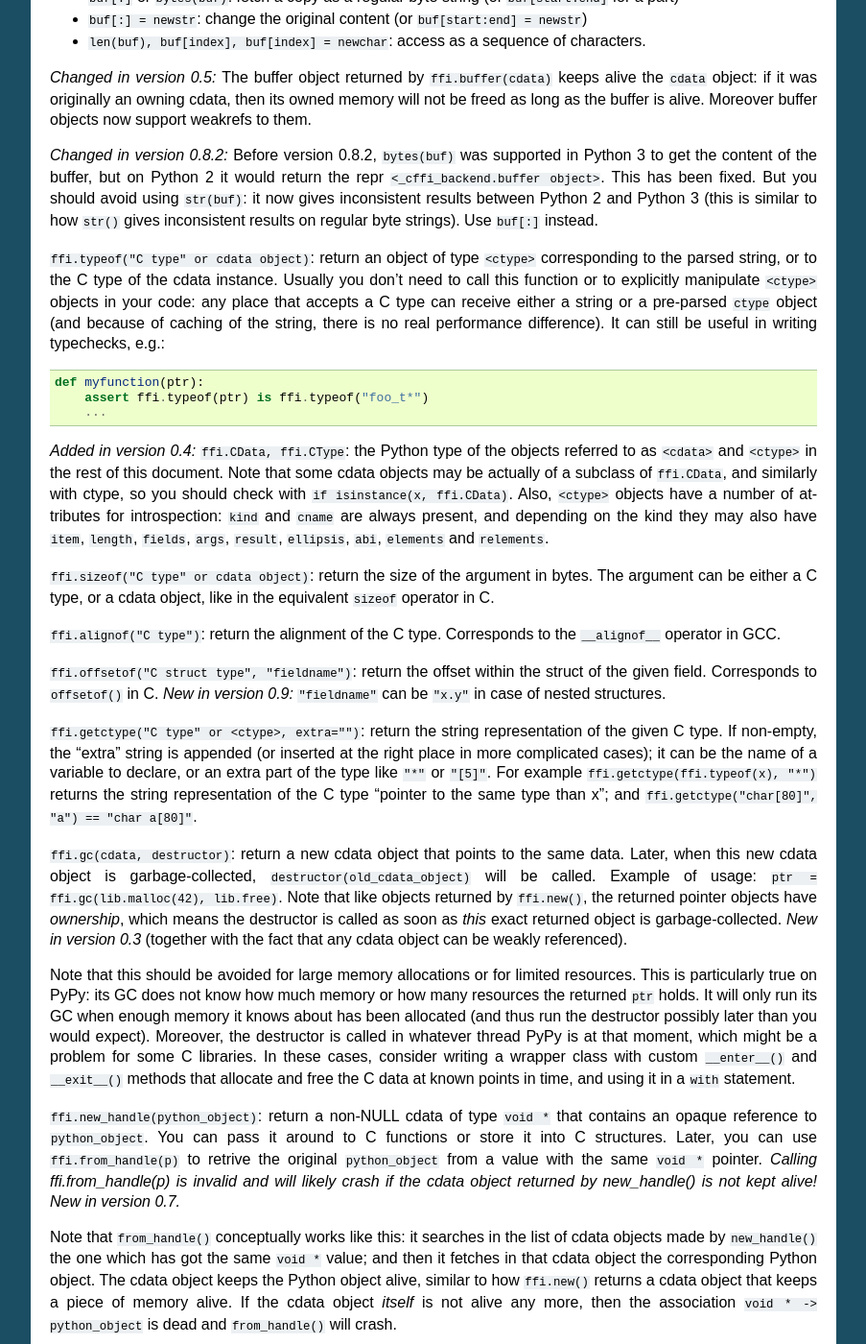
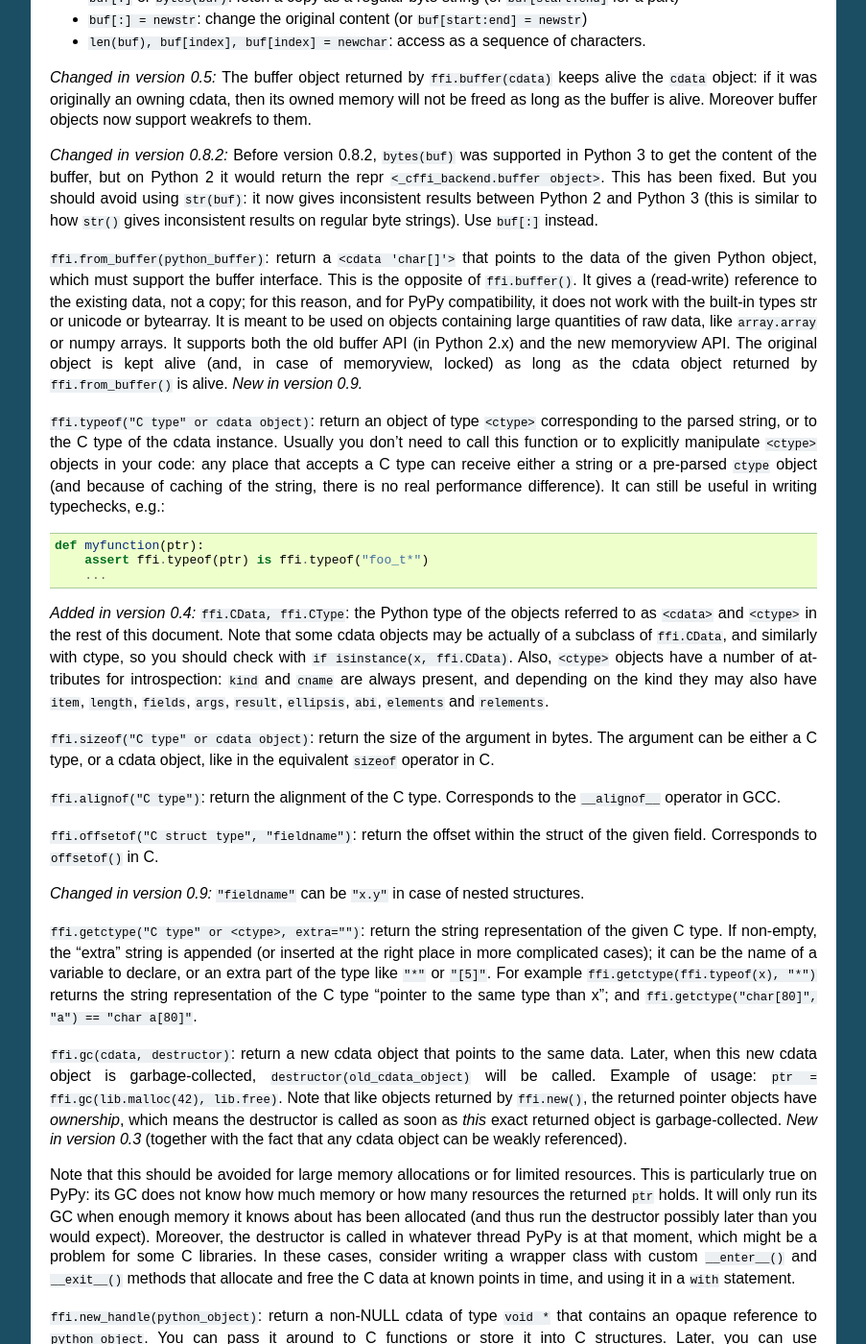
Before and after one commit to tharvik/cffi, a Sphinx documentation site: the page built from doc/source/index.rst, in a window 1280 px wide and 1400 px high, scrolled down 16690 px. Shown: the whole window at 96% size, without its empty margins (198-1101 px from the left). Built offline with Sphinx 7.4.7, drawn with Linux system fonts in a browser that asks for light colours; some of the changed text lies outside the part shown.

Commit message:
Document ffi.from_buffer()

```diff
--- a/doc/source/index.rst
+++ b/doc/source/index.rst
@@ -1230,6 +1230,20 @@
    gives inconsistent results on regular byte strings).  Use ``buf[:]``
    instead.
 
+``ffi.from_buffer(python_buffer)``: return a ``<cdata 'char[]'>`` that
+points to the data of the given Python object, which must support the
+buffer interface.  This is the opposite of ``ffi.buffer()``.  It gives
+a (read-write) reference to the existing data, not a copy; for this
+reason, and for PyPy compatibility, it does not work with the built-in
+types str or unicode or bytearray.  It is meant to be used on objects
+containing large quantities of raw data, like ``array.array`` or numpy
+arrays.  It supports both the old buffer API (in Python 2.x) and the
+new memoryview API.  The original object is kept alive (and, in case
+of memoryview, locked) as long as the cdata object returned by
+``ffi.from_buffer()`` is alive.  *New in version 0.9.*
+
+.. "versionadded:: 0.9" --- inlined in the previous paragraph
+
 
 ``ffi.typeof("C type" or cdata object)``: return an object of type
 ``<ctype>`` corresponding to the parsed string, or to the C type of the
```
Also changed, not shown: other parts of doc/source/index.rst (+5 -7 lines), 1 other file.
